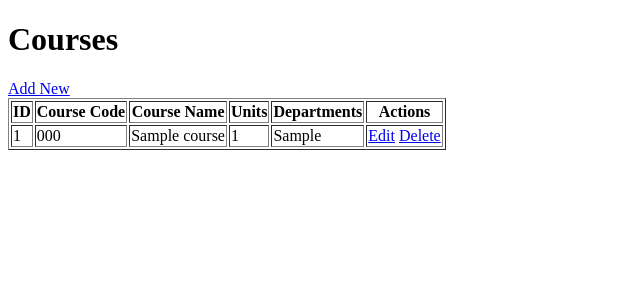
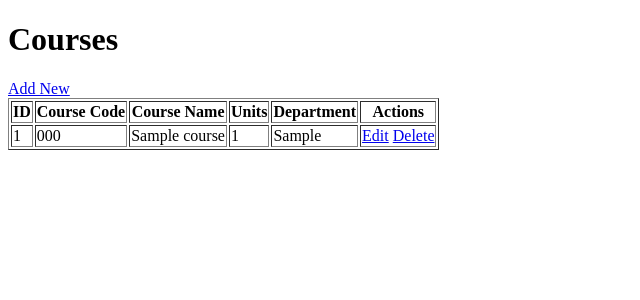
Before and after one commit to earl-stephen-guinita/skillstest, a Flask app: page / in a window 1280 px wide. Shown: the top 300 px of the page, without its empty margins (0-640 px from the left). Run offline with Flask 3, Linux system fonts and the light colour scheme; tables that the repository leaves empty hold one stand-in row (values such as "Sample post").

Commit message:
minor typo in department table header

```diff
--- a/08_courses/templates/index.html
+++ b/08_courses/templates/index.html
@@ -10,7 +10,7 @@
             <th>Course Code</th>
             <th>Course Name</th>
             <th>Units</th>
-            <th>Departments</th>
+            <th>Department</th>
             <th>Actions</th>
         </tr>
         {% for course in courses %}
```
